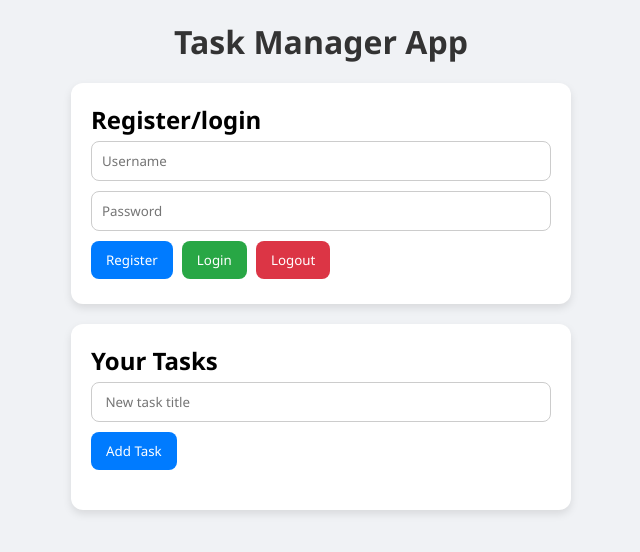
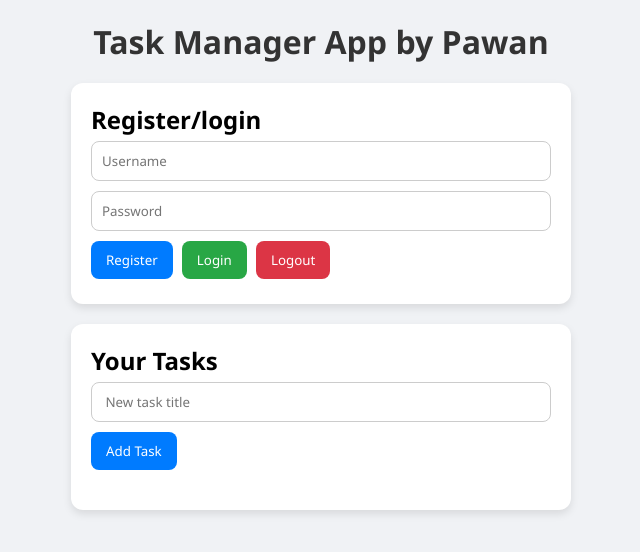
Before and after one commit to pguptamou/task-manager, a website: page public/index.html in a window 1280 px wide. Shown: the whole page, without its empty margins (319-959 px from the left). Drawn offline with Linux system fonts and the light colour scheme.

Commit message:
added name

```diff
--- a/public/index.html
+++ b/public/index.html
@@ -81,7 +81,7 @@
     </style>
 </head>
 <body>
-    <h1>Task Manager App</h1>
+    <h1>Task Manager App by Pawan</h1>
     <div class="container" id="auth">
         <h2>Register/login</h2>
         <input type="text" id="username" placeholder="Username">
```
